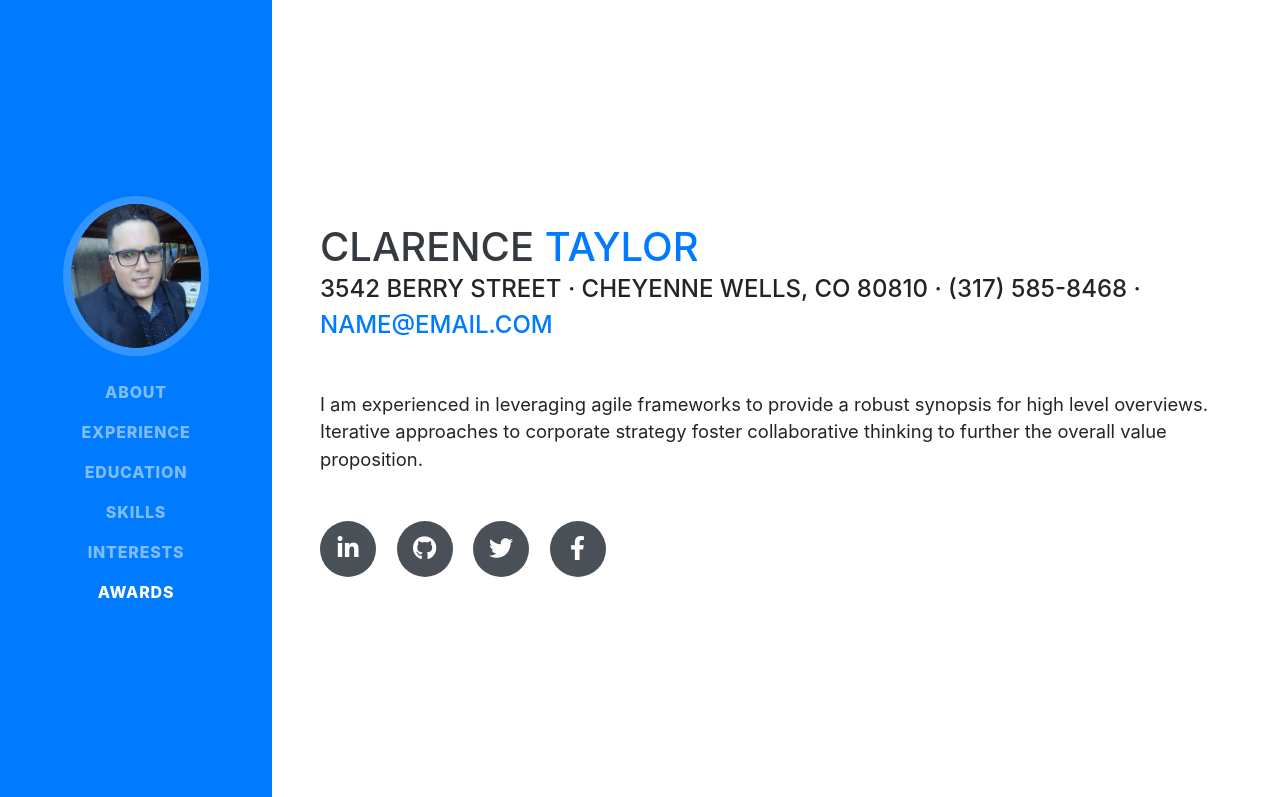
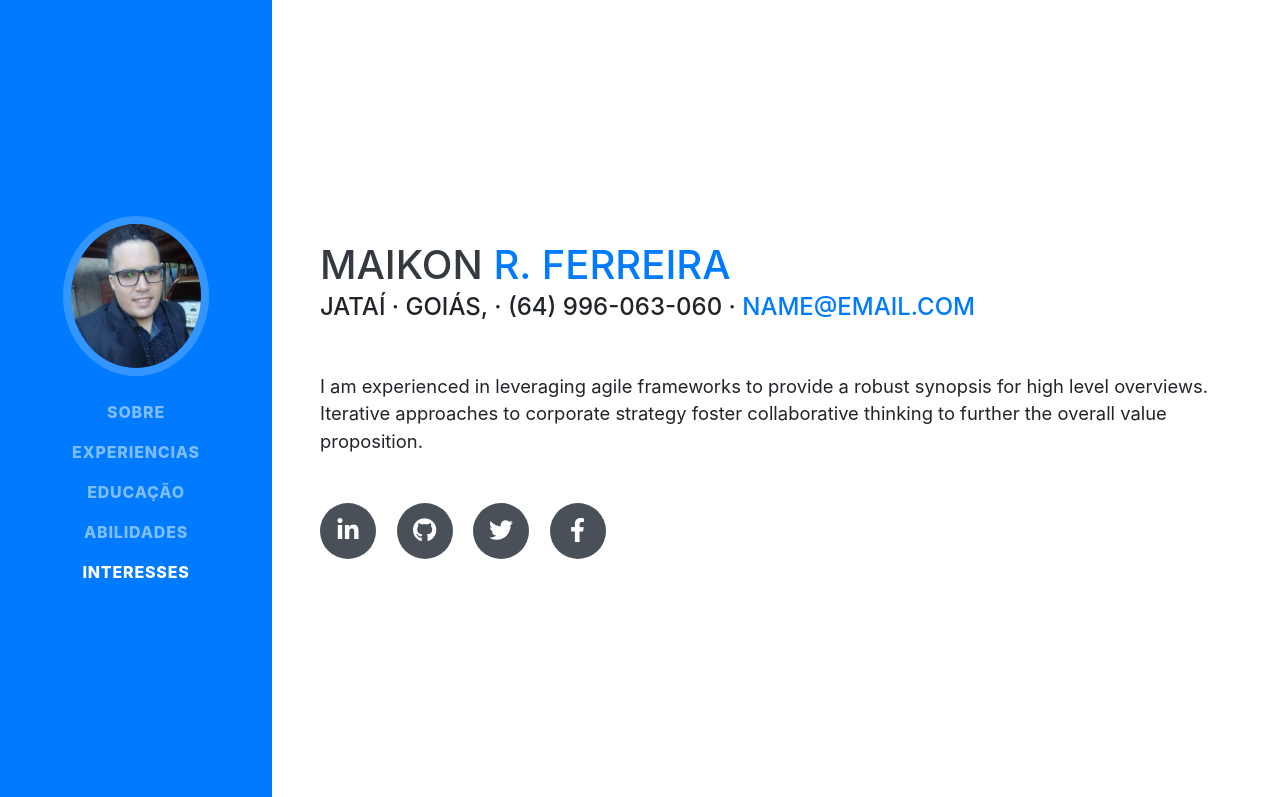
Before and after one commit to MaikonRodrigues/maikonrodrigues-github.io, a website with bundled scripts: page index.html in a window 1280 px wide. Shown: the top 797 px of the page. Built offline with nearby package versions, Linux system fonts and the light colour scheme; a web font is replaced by a local one.

Commit message:
atualizando

```diff
--- a/index.html
+++ b/index.html
@@ -38,23 +38,21 @@
     <div class="collapse navbar-collapse" id="navbarSupportedContent">
       <ul class="navbar-nav">
         <li class="nav-item">
-          <a class="nav-link js-scroll-trigger" href="#about">About</a>
+          <a class="nav-link js-scroll-trigger" href="#about">Sobre</a>
         </li>
         <li class="nav-item">
-          <a class="nav-link js-scroll-trigger" href="#experience">Experience</a>
+          <a class="nav-link js-scroll-trigger" href="#experience">Experiencias</a>
         </li>
         <li class="nav-item">
-          <a class="nav-link js-scroll-trigger" href="#education">Education</a>
+          <a class="nav-link js-scroll-trigger" href="#education">Educação</a>
         </li>
         <li class="nav-item">
-          <a class="nav-link js-scroll-trigger" href="#skills">Skills</a>
+          <a class="nav-link js-scroll-trigger" href="#skills">Abilidades</a>
         </li>
         <li class="nav-item">
-          <a class="nav-link js-scroll-trigger" href="#interests">Interests</a>
+          <a class="nav-link js-scroll-trigger" href="#interests">Interesses</a>
         </li>
-        <li class="nav-item">
-          <a class="nav-link js-scroll-trigger" href="#awards">Awards</a>
-        </li>
+
       </ul>
     </div>
   </nav>
@@ -63,13 +61,14 @@
 
     <section class="resume-section p-3 p-lg-5 d-flex align-items-center" id="about">
       <div class="w-100">
-        <h1 class="mb-0">Clarence
-          <span class="text-primary">Taylor</span>
+        <h1 class="mb-0">Maikon
+          <span class="text-primary">R. Ferreira</span>
         </h1>
-        <div class="subheading mb-5">3542 Berry Street · Cheyenne Wells, CO 80810 · (317) 585-8468 ·
+        <div class="subheading mb-5">Jataí · Goiás,  · (64) 996-063-060 ·
           <a href="mailto:name@email.com">name@email.com</a>
         </div>
-        <p class="lead mb-5">I am experienced in leveraging agile frameworks to provide a robust synopsis for high level overviews. Iterative approaches to corporate strategy foster collaborative thinking to further the overall value proposition.</p>
+        <p class="lead mb-5">I am experienced in leveraging agile frameworks to provide a robust synopsis for high level overviews.
+          Iterative approaches to corporate strategy foster collaborative thinking to further the overall value proposition.</p>
         <div class="social-icons">
           <a href="#">
             <i class="fab fa-linkedin-in"></i>
```
